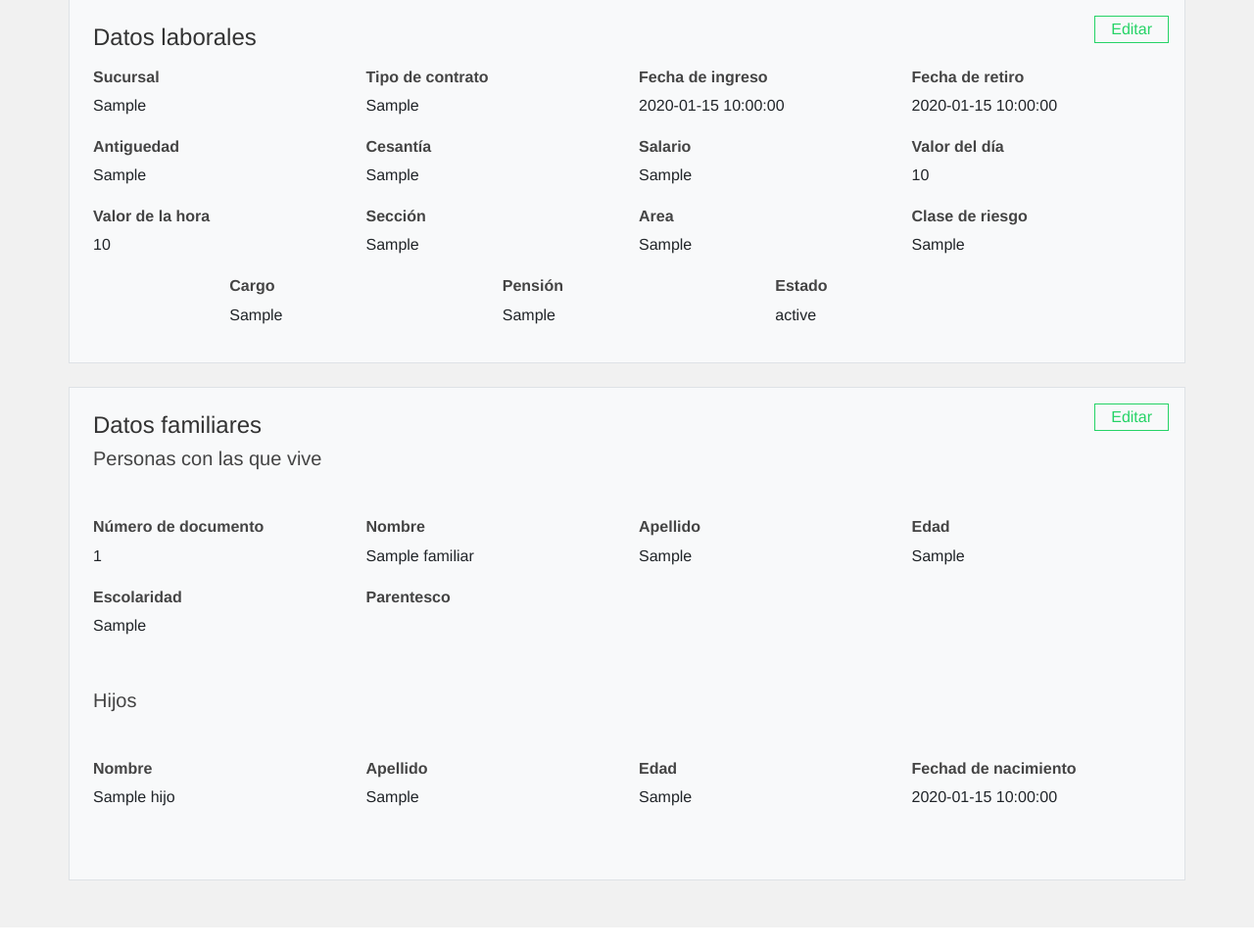
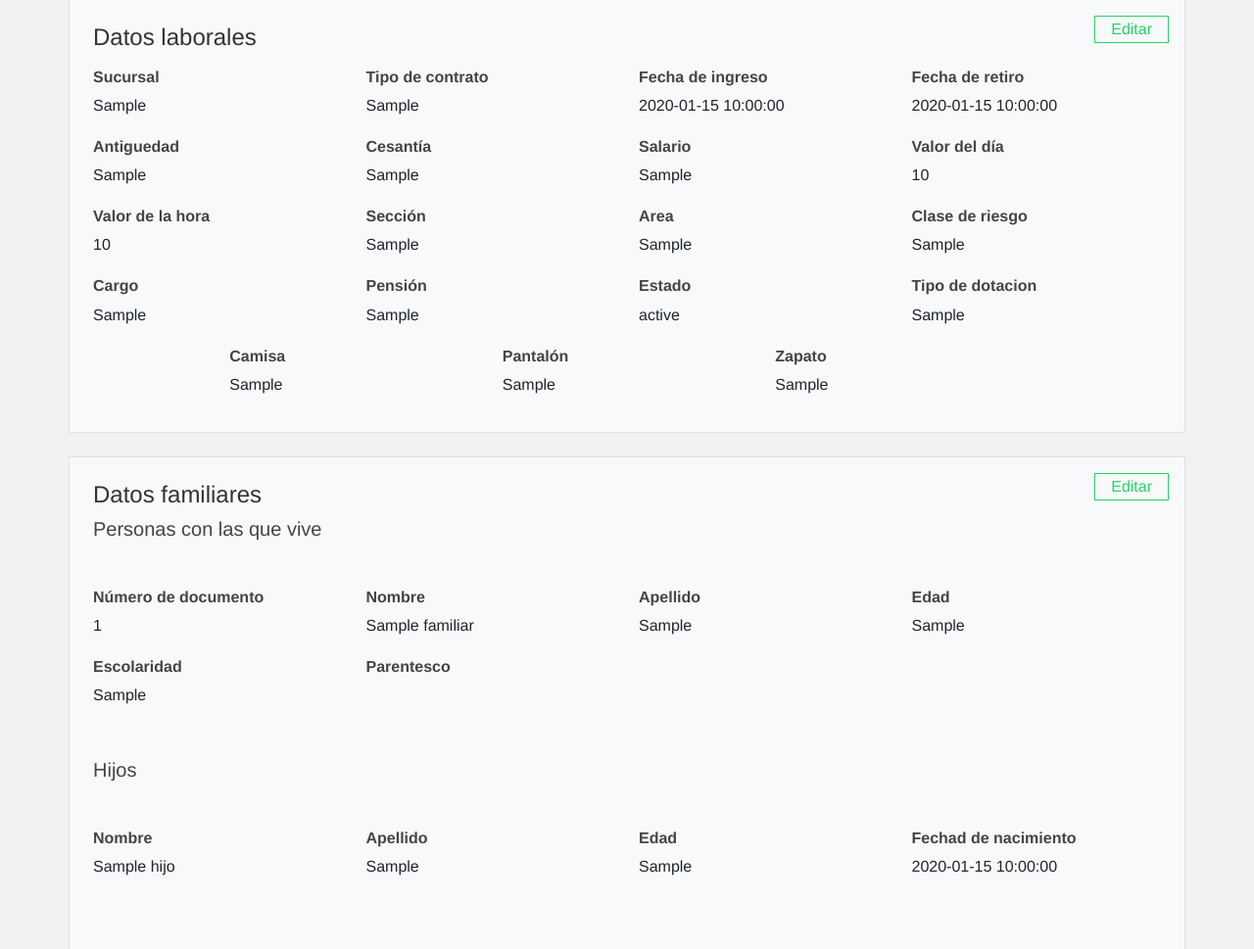
Before and after one commit to JuanMaa15/superoriente, a PHP site: page /proyecto/view/lntAdmin/informacionEmpleado.php?doc=1 in a window 1280 px wide. Shown: the part 1149-2118 px from the top of the page at 98% size. Before the commit the page ends 2096 px from the top, so only its background shows below. Run offline with PHP 8.4, Linux system fonts and the light colour scheme; the visitor is signed in with stand-in values (Sample User, id 1); tables that the repository leaves empty or names only in its code hold one stand-in row (values such as "Sample post"); some libraries are stand-ins or nearby versions.

Commit message:
se agregaron algunos detalles

```diff
--- a/config/conexion.php
+++ b/config/conexion.php
@@ -10,7 +10,7 @@ class Conexion {
         $pass = "simona2021";
 
         try {
-            $cnx = new PDO("sqlsrv:server=localhost\SUPERORIENTE;database=so_rhumano", $user, $pass);
+            $cnx = new PDO("sqlsrv:server=DESKTOP-3AIOD2G\DESARROLLOSOFT;database=so_rhumano", $user, $pass);
             return $cnx;
         } catch (Exception $e) {
             echo "Error al conectar con la base de datos ". $e->getMessage();
--- a/models/DAO/UsuarioDAO.php
+++ b/models/DAO/UsuarioDAO.php
@@ -16,7 +16,7 @@ class UsuarioDAO {
         $cnx = Conexion::conectar();
 
         try {
-            $sql = "INSERT INTO tbl_usuario(id_usuario, id_tipo_documento, fecha_expedicion, lugar_expedicion,  nombre, apellido, telefono_fijo, telefono_movil, id_casa, estrato, id_genero, fecha_nacimiento, edad, direccion, id_lugar_residencia, id_nivel_academico, area_academica, id_estado_civil, id_eps, nro_cuenta, id_tipo_sangre_rh, antecedentes, practica_deporte,consumo_cigarros, consumo_licor, consumo_spa, correo, pass, id_perfil, nombre_persona_emergencia, telefono_emergencia, celular_emergencia, parentesco_emergencia, id_sucursal, id_tipo_contrato, fecha_ingreso, fecha_retiro, motivo_retiro, id_cesantia, salario, valor_dia, valor_hora, id_area, id_seccion, id_cargo, id_clase_riesgo, id_pension, id_tipo_dotacion, id_estado) VALUES (?,?,?,?,?,?,?,?,?,?,?,?,?,?,?,?,?,?,?,?,?,?,?,?,?,?,?,?,?,?,?,?,?,?,?,?,?,?,?,?,?,?,?,?,?,?,?,?,1)";
+            $sql = "INSERT INTO tbl_usuario(id_usuario, id_tipo_documento, fecha_expedicion, lugar_expedicion,  nombre, apellido, telefono_fijo, telefono_movil, id_casa, estrato, id_genero, fecha_nacimiento, edad, direccion, id_lugar_residencia, id_nivel_academico, area_academica, id_estado_civil, id_eps, nro_cuenta, id_tipo_sangre_rh, antecedentes, practica_deporte,consumo_cigarros, consumo_licor, consumo_spa, correo, pass, id_perfil, nombre_persona_emergencia, telefono_emergencia, celular_emergencia, parentesco_emergencia, id_sucursal, id_tipo_contrato, fecha_ingreso, fecha_retiro, motivo_retiro, id_cesantia, salario, valor_dia, valor_hora, id_area, id_seccion, id_cargo, id_clase_riesgo, id_pension, id_tipo_dotacion, talla_camisa, talla_pantalon, talla_zapato, id_estado) VALUES (?,?,?,?,?,?,?,?,?,?,?,?,?,?,?,?,?,?,?,?,?,?,?,?,?,?,?,?,?,?,?,?,?,?,?,?,?,?,?,?,?,?,?,?,?,?,?,?,?,?,?,1)";
 
             $ps = $cnx->prepare($sql);
 
@@ -70,6 +70,9 @@ class UsuarioDAO {
             $cargo = $usuariodto->getCargo();
             $pension = $usuariodto->getPension();
             $tipo_dotacion = $usuariodto->getTipo_dotacion();
+            $talla_camisa = $usuariodto->getTalla_camisa();
+            $talla_pantalon = $usuariodto->getTalla_pantalon();
+            $talla_zapato = $usuariodto->getTalla_zapato();
            // $foto = $usuariodto->getFoto();
 
             $ps->bindParam(1, $id_usuario);
@@ -122,6 +125,9 @@ class UsuarioDAO {
             $ps->bindParam(46, $clase_riesgo);
             $ps->bindParam(47, $pension);
             $ps->bindParam(48, $tipo_dotacion);
+            $ps->bindParam(49, $talla_camisa);
+            $ps->bindParam(50, $talla_pantalon);
+            $ps->bindParam(51, $talla_zapato);
 
             $ps->execute();
 
@@ -298,6 +304,9 @@ class UsuarioDAO {
                 $row['id_vestimenta']
             );
 
+            $usuariodto->setTalla_camisa($row['talla_camisa']);
+            $usuariodto->setTalla_pantalon($row['talla_pantalon']);
+            $usuariodto->setTalla_zapato($row['talla_zapato']);
             return $usuariodto;
 
         } catch (Exception $e) {
--- a/models/DTO/UsuarioDTO.php
+++ b/models/DTO/UsuarioDTO.php
@@ -64,6 +64,9 @@ class UsuarioDTO {
     private $clase_riesgo;
     private $pension;
     private $tipo_dotacion;
+    private $talla_camisa;
+    private $talla_pantalon;
+    private $talla_zapato;
     private $estado;
     private $camisa;
     private $pantalon;
@@ -428,6 +431,22 @@ class UsuarioDTO {
         return $this->tipo_dotacion;
     }
 
+    // ----------- Tallas del empeleado
+
+    function getTalla_camisa() {
+        return $this->talla_camisa;
+    }
+
+    function getTalla_pantalon() {
+        return $this->talla_pantalon;
+    }
+
+    function getTalla_zapato() {
+        return $this->talla_zapato;
+    }
+
+    // ---------
+
     function getEstado() {
         return $this->estado;
     }
@@ -656,6 +675,22 @@ class UsuarioDTO {
         $this->tipo_dotacion = $tipo_dotacion;
     }
 
+    // Tallas del empleado
+
+    function setTalla_camisa($talla_camisa) {
+        $this->talla_camisa = $talla_camisa;
+    }
+
+    function setTalla_pantalon($talla_pantalon) {
+        $this->talla_pantalon = $talla_pantalon;
+    }
+
+    function setTalla_zapato($talla_zapato) {
+        $this->talla_zapato = $talla_zapato;
+    }
+
+    // ---------------
+
     function setEstado($estado) {
         $this->estado = $estado;
     }
--- a/view/lntAdmin/informacionEmpleado.php
+++ b/view/lntAdmin/informacionEmpleado.php
@@ -321,6 +321,25 @@
                             <div class="col-3 my-2">
                                 <h4 class="fs-6 titulo-campos"> Estado</h4>
                                 <p class="my-1"><?php echo $listaUsuario->getEstado(); ?></p>
+                            </div>
+                            <div class="col-3 my-2">
+                                <h4 class="fs-6 titulo-campos"> Tipo de dotacion</h4>
+                                <p class="my-1"><?php echo $listaUsuario->getTipo_dotacion(); ?></p>
+                            </div>
+
+                        </div>
+                        <div class="row justify-content-center">
+                            <div class="col-3 my-2">
+                                <h4 class="fs-6 titulo-campos">Camisa</h4>
+                                <p class="my-1"><?php echo $listaUsuario->getTalla_camisa(); ?></p>
+                            </div>
+                            <div class="col-3 my-2">
+                                <h4 class="fs-6 titulo-campos">Pantalón</h4>
+                                <p class="my-1"><?php echo $listaUsuario->getTalla_pantalon(); ?></p>
+                            </div>
+                            <div class="col-3 my-2">
+                                <h4 class="fs-6 titulo-campos">Zapato</h4>
+                                <p class="my-1"><?php echo $listaUsuario->getTalla_zapato(); ?></p>
                             </div>
 
                         </div>
```
Also changed, not shown: controller/usuario/RegistrarUsuario.php (+9 -0 lines), view/lntAdmin/registro.php (+47 -0 lines), view/js/app.js.
